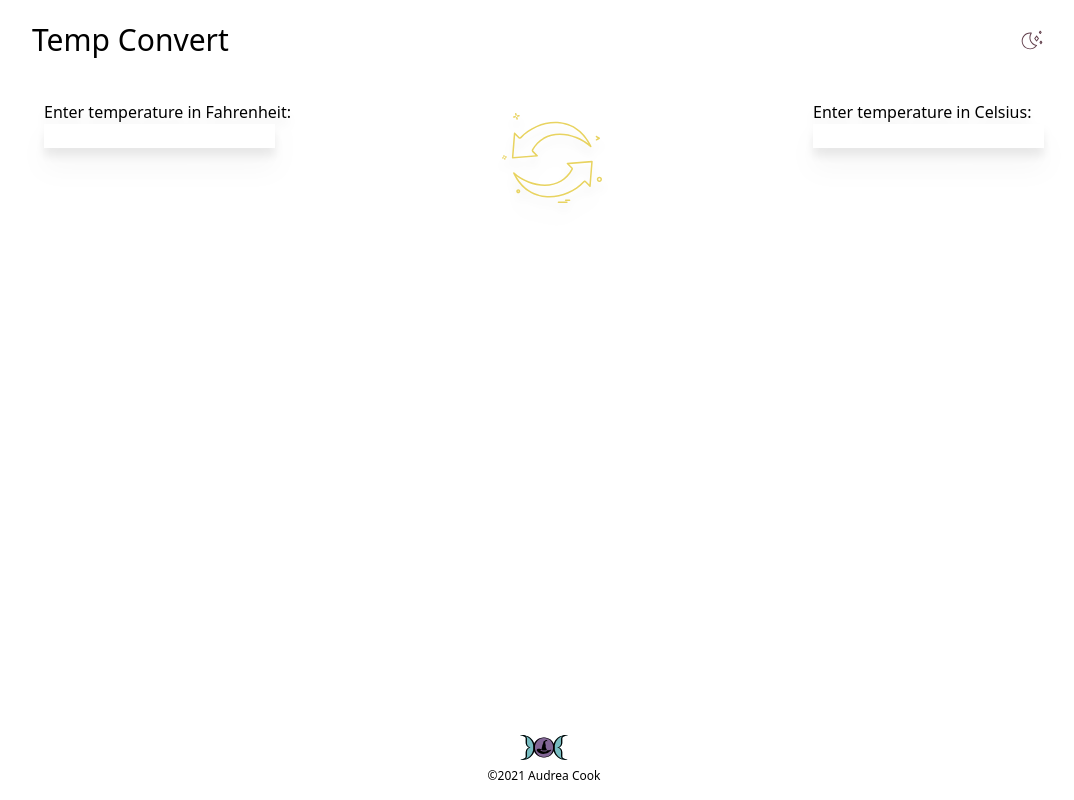
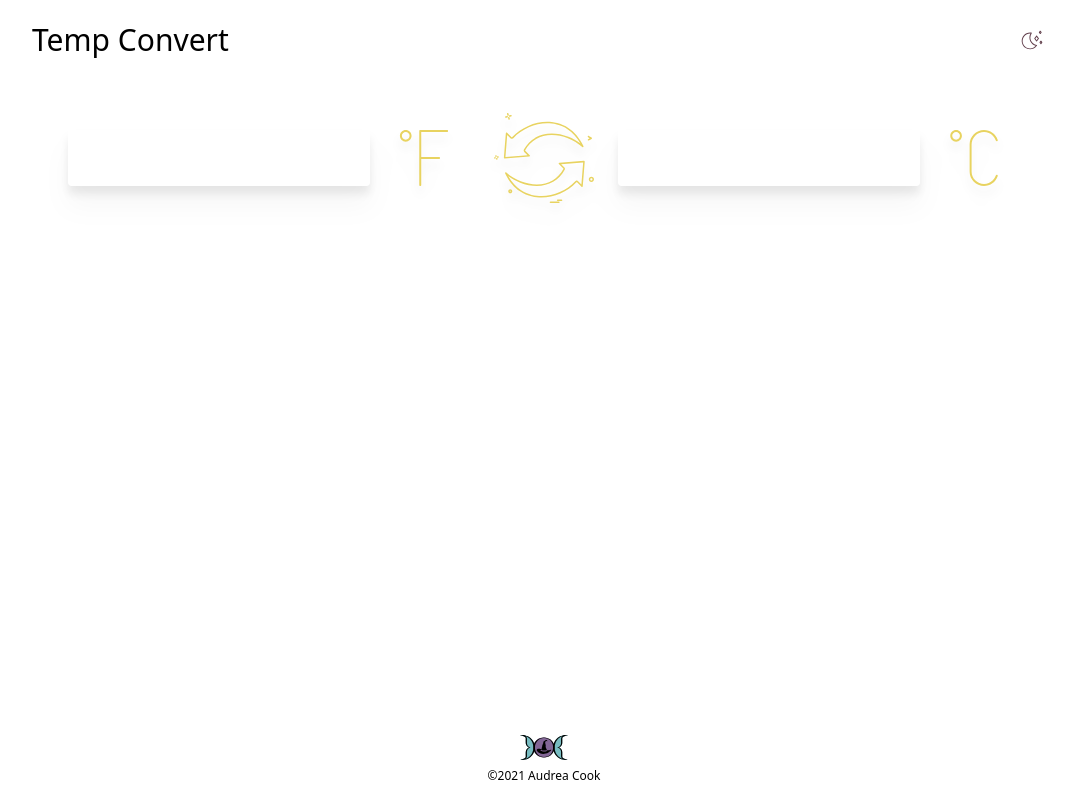
Before and after one commit to AudTheCodeWitch/temp-convert, a React (Create React App) app: page / in a window 1280 px wide. Shown: the whole page, without its empty margins (96-1170 px from the left). Built offline with nearby package versions, Linux system fonts and the light colour scheme.

Commit message:
Style temp input fields

```diff
--- a/src/components/TempInput.js
+++ b/src/components/TempInput.js
@@ -26,9 +26,15 @@ class TempInput extends Component {
     const temp = this.props.temp
     const scale = this.props.scale
     return (
-      <fieldset>
-        <legend>Enter temperature in {scaleNames[scale]}:</legend>
-        <input value={temp} onChange={this.handleChange} />
+      <fieldset className={'md:flex-grow md:mx-6 drop-shadow self-center'}>
+        <legend className={'sr-only text-primary appearance-none'}>Degrees {scaleNames[scale]}:</legend>
+        <div className={'mx-auto'}>
+          <input value={temp}
+                 onChange={this.handleChange}
+                 className={'h-14 float-left w-10/12 md:w-3/4 text-right text-xl appearance-none border-4 border-transparent rounded py-2 px-4 ' +
+                            'text-primary focus:outline-none bg-primary focus:border-primary'} />
+          <img src={images[scale]} alt={`degrees ${scaleNames[scale]}`} className={'pl-2 h-14 w-2/12 md:w-1/4'}/>
+        </div>
       </fieldset>
     );
   }
```
